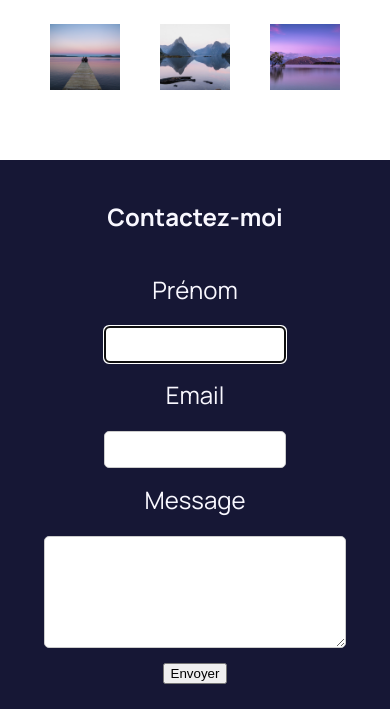
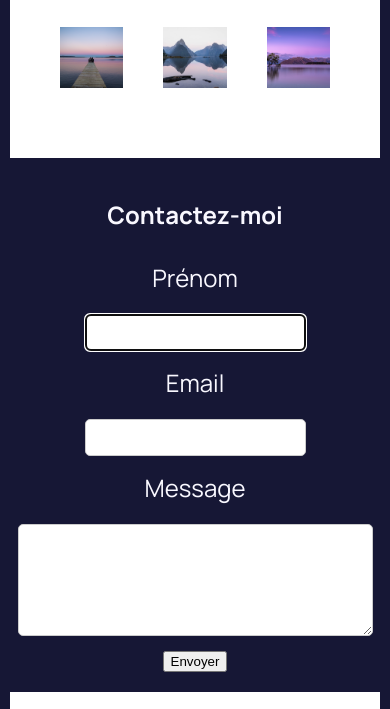
Before and after one commit to rayanepy3/FRONT-END-project, a plain HTML site: page index.html in a window 390 px wide. Shown: the part 955-1664 px from the top of the page. Drawn offline with Linux system fonts and the light colour scheme.

Commit message:
Refactor CSS styles for consistency and clarity

```diff
--- a/style.css
+++ b/style.css
@@ -335,4 +335,21 @@ label {
   margin-bottom: 20px;
   text-align: center;
   color: #F9F8FF;
+
 }
+
+@media screen and (max-width: 600px) {
+    form {
+        width: 90%;
+        padding: 10px;
+    }
+
+    input, textarea {
+        width: 100%;
+        max-width: none;
+    }
+    body {
+        padding: 10px;
+    }
+
+}
```
